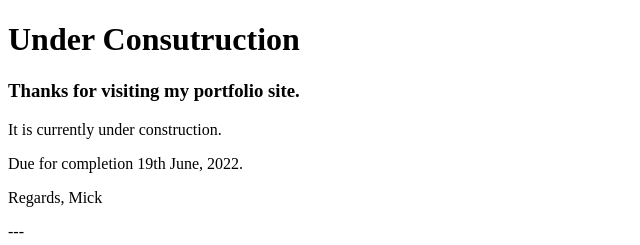
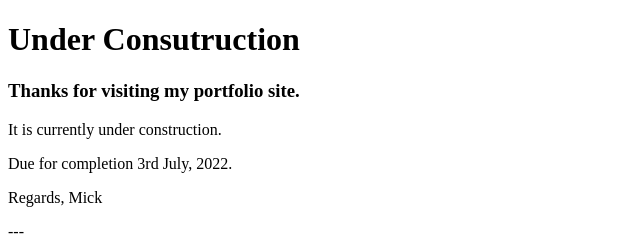
Before and after one commit to mickcaff/mcaffery.github.io, a plain HTML site: page index.html in a window 1280 px wide. Shown: the top 245 px of the page, 0-640 px from the left. Drawn offline with Linux system fonts and the light colour scheme.

```diff
--- a/index.html
+++ b/index.html
@@ -10,7 +10,7 @@
     <h1>Under Consutruction</h1>
     <h3>Thanks for visiting my portfolio site.</h3>
     <p>It is currently under construction.</p>
-    <p>Due for completion 19th June, 2022.</p>
+    <p>Due for completion 3rd July, 2022.</p>
     <p>Regards, Mick</p>
     <p>---</p>
     <a href="https://www.linkedin.com/in/mcaffery/" target=”_blank”>LinkedIn</a><br><br>
```
Also changed, not shown: 2 other files.
